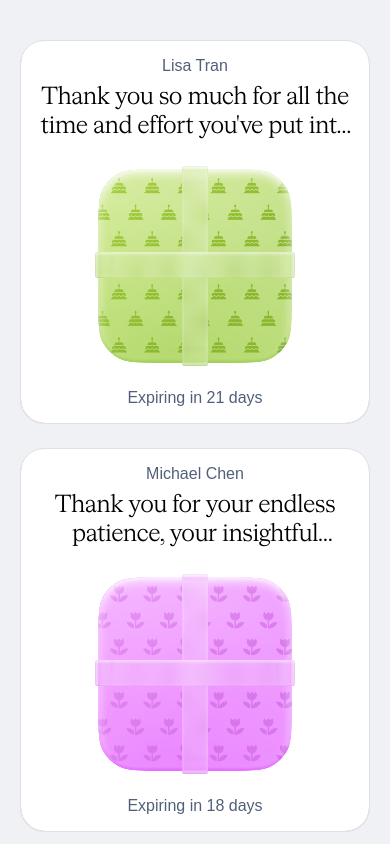
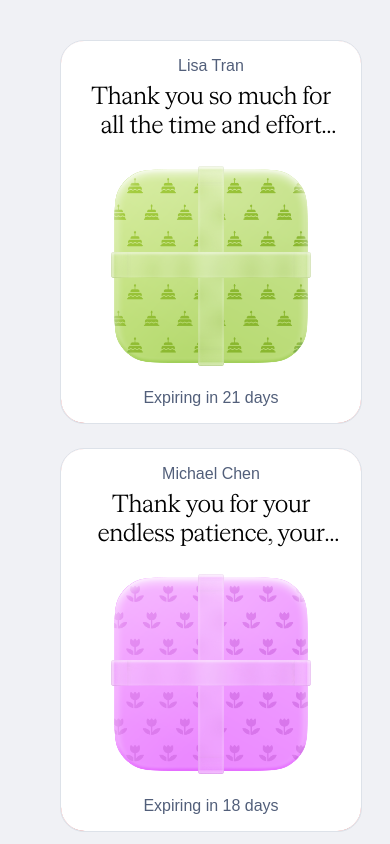
Before and after one commit to yellow-type-foundry/Gift-Card-Animation, a Next.js app: page / in a window 390 px wide. Shown: the top 844 px of the page. Built offline with nearby package versions, Linux system fonts and the light colour scheme; a web font is replaced by a local one.

Commit message:
Update mobile padding to 60px

```diff
--- a/app/page.jsx
+++ b/app/page.jsx
@@ -240,7 +240,7 @@ export default function Home() {
   return (
     <div className="min-h-screen bg-[#f0f1f5] flex items-center">
       <div
-        className="w-full grid gift-card-grid px-5 md:px-[240px] py-10"
+        className="w-full grid gift-card-grid px-[60px] md:px-[240px] py-10"
         style={{
           gap: '24px'
         }}
```
